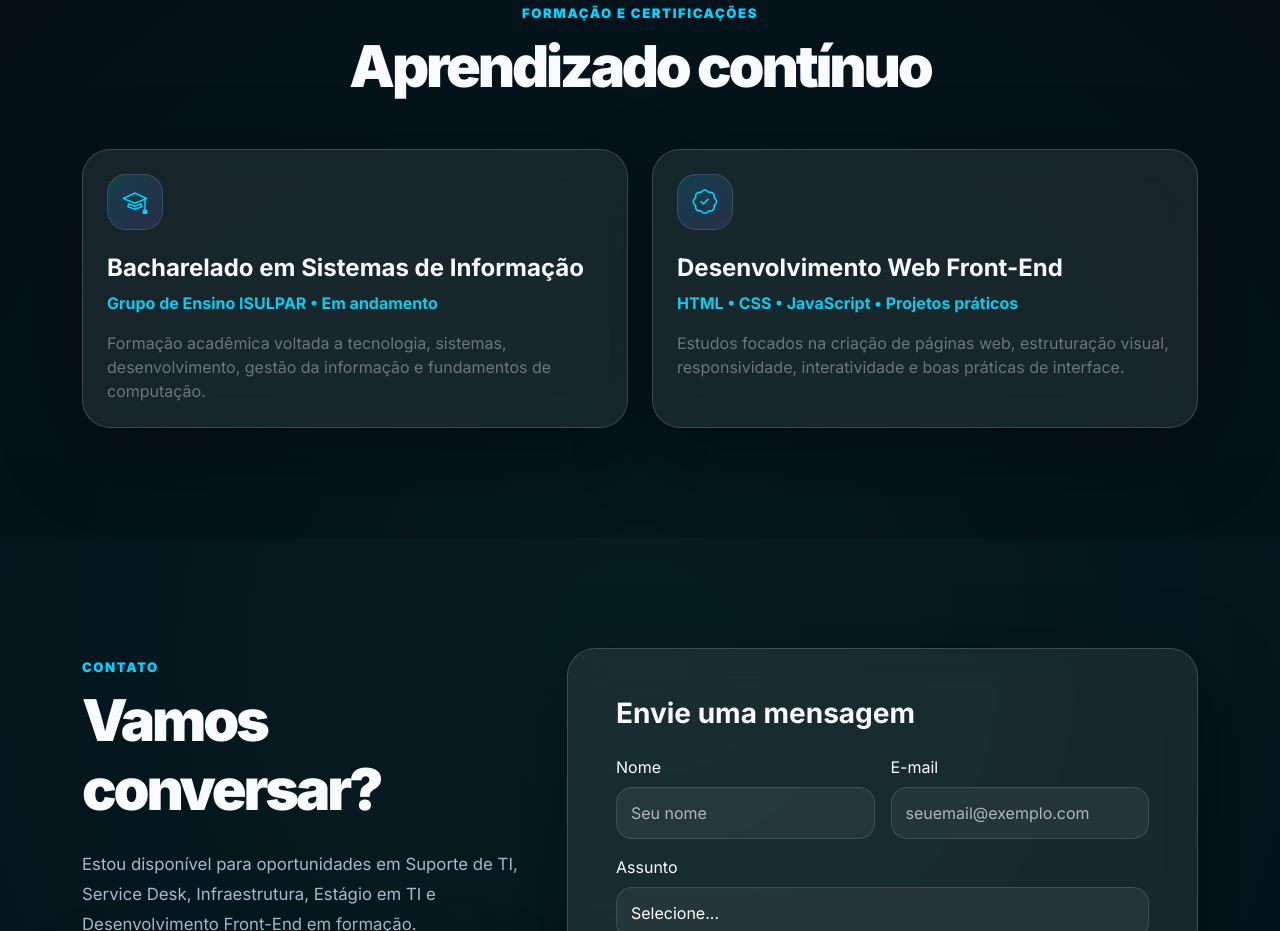
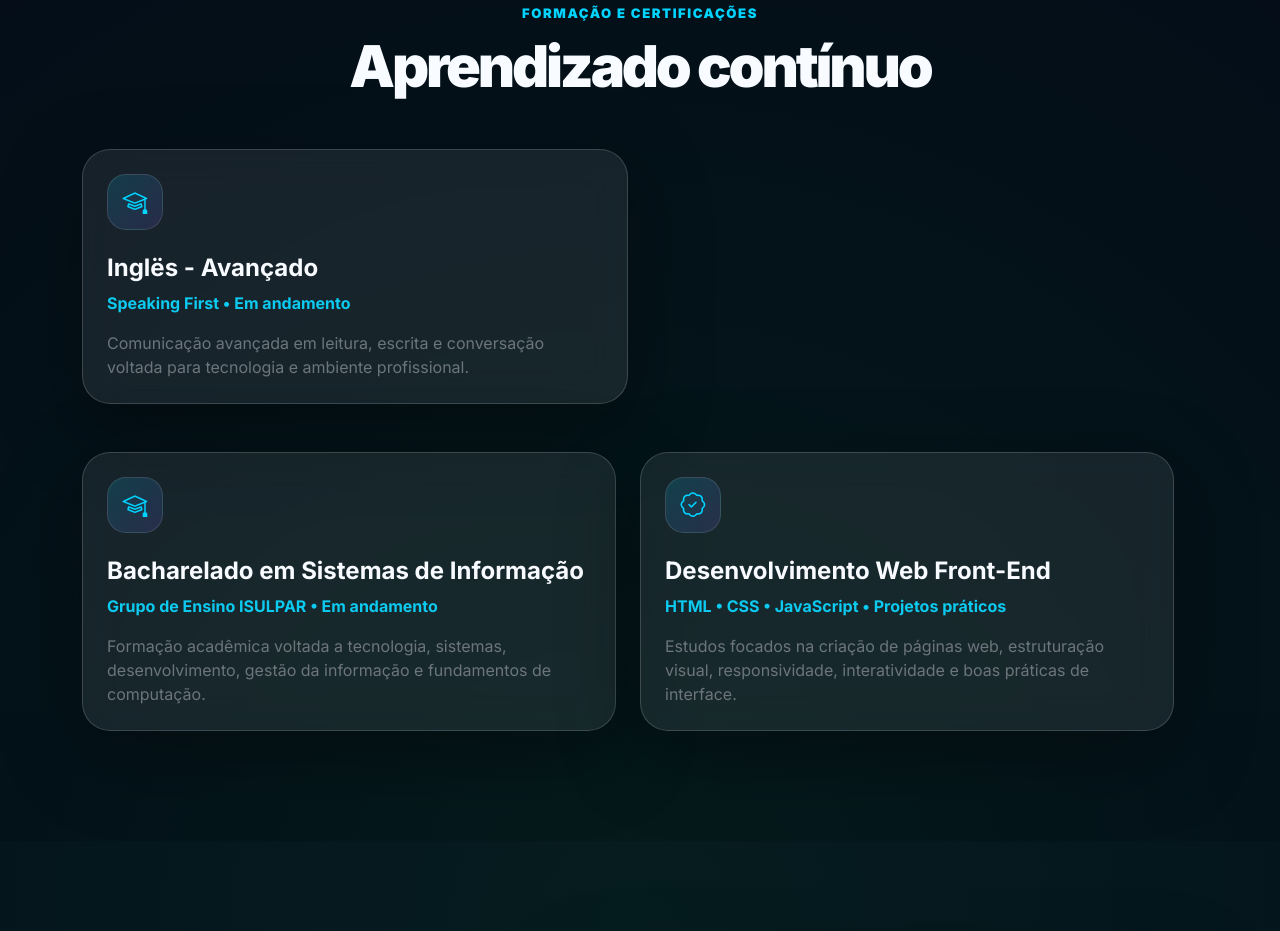
Before and after one commit to devguicrm/Portifolio, a plain HTML site: page index.html in a window 1280 px wide. Shown: the part 6400-7331 px from the top of the page. Drawn offline with nearby package versions, Linux system fonts and the light colour scheme.

Commit message:
Update index.html

```diff
--- a/index.html
+++ b/index.html
@@ -627,6 +627,16 @@
         <h2 class="section-title mt-2">Aprendizado contínuo</h2>
       </div>
 
+          <div class="row g-4">
+        <div class="col-md-6 reveal">
+          <div class="glass-card p-4 h-100">
+            <div class="icon-box mb-4"><i class="bi bi-mortarboard"></i></div>
+            <h3 class="h4 fw-bold">Inglës - Avançado</h3>
+            <p class="text-info fw-bold">Speaking First • Em andamento</p>
+            <p class="text-secondary mb-0">Comunicação avançada em leitura, escrita e conversação voltada para tecnologia e ambiente profissional.</p>
+          </div>
+        </div>
+
       <div class="row g-4">
         <div class="col-md-6 reveal">
           <div class="glass-card p-4 h-100">
```
